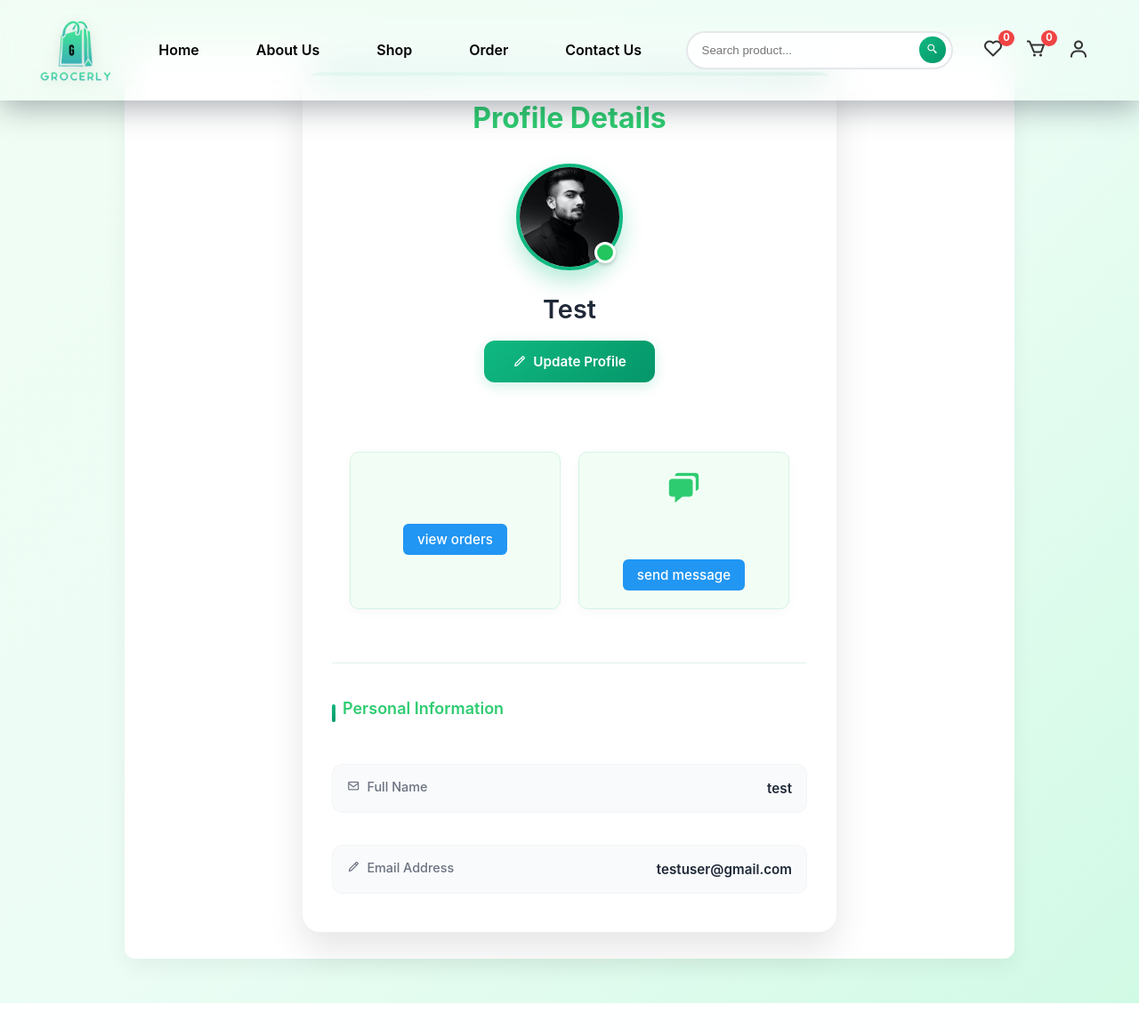
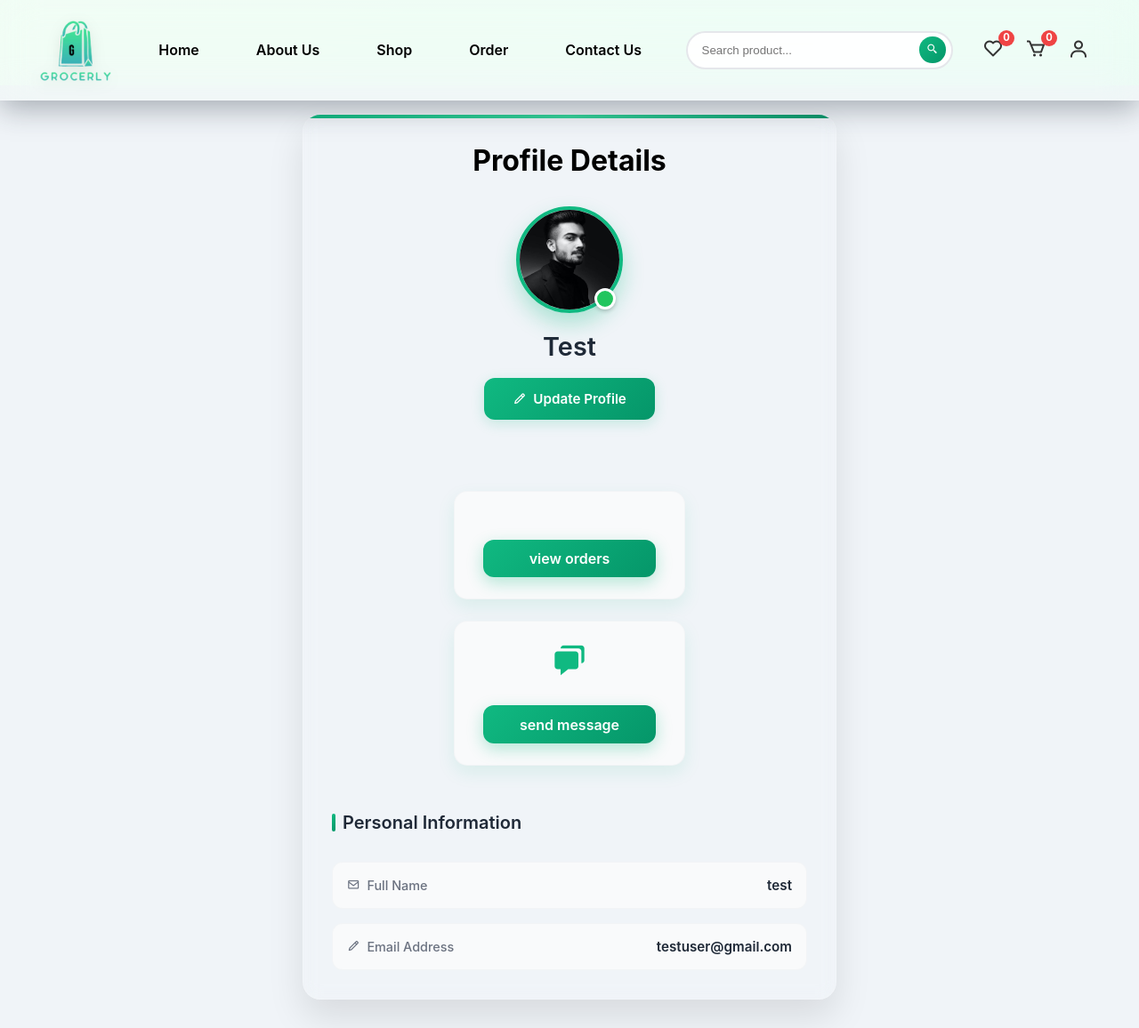
Before and after one commit to thisari-hettiarachchi/Grocerly, a PHP site: page /profile.php in a window 1280 px wide. Shown: the whole page at 89% size. Before the commit the page ends 1128 px from the top, so only its background shows below. Run offline with PHP 8.4, Linux system fonts and the light colour scheme; a user stored in the database is signed in; data comes from the database, SQL or seed files in the repository; data that the repository does not hold is empty.

Commit message:
add to profile.css

```diff
--- /dev/null
+++ b/css/profile.css
@@ -0,0 +1,290 @@
+:root {
+  --primary-color: #10b981;
+  --primary-dark: #059669;
+  --text-primary: #1f2937;
+  --text-secondary: #374151;
+  --text-muted: #6b7280;
+  --text-placeholder: #9ca3af;
+  --border-color: #e5e7eb57;
+}
+
+* {
+  margin: 0;
+  padding: 0;
+  box-sizing: border-box;
+}
+
+body {
+  font-family: "Inter", sans-serif;
+  background: linear-gradient(135deg, #f0fdf4 0%, #ecfdf5 50%, #d1fae5 100%);
+  min-height: 100vh;
+  position: relative;
+}
+
+
+/* profile page */
+.profile-container {
+  display: flex;
+  justify-content: center;
+  align-items: center;
+  min-height: 100vh;
+  background: #f0f4f8;
+  padding: 2rem;
+  margin-top: 6rem;
+}
+
+.user-profile {
+  text-align: center;
+  max-width: 600px;
+  padding: 2rem;
+  border-radius: 20px;
+  box-shadow: 0 20px 40px rgba(0, 0, 0, 0.1);
+  backdrop-filter: blur(10px);
+  border: 1px solid rgba(255, 255, 255, 0.2);
+  position: relative;
+  overflow: hidden;
+}
+
+.user-profile::before {
+  content: "";
+  position: absolute;
+  top: 0;
+  left: 0;
+  right: 0;
+  height: 4px;
+  background: linear-gradient(
+    90deg,
+    var(--primary-color),
+    #34d399,
+    var(--primary-dark)
+  );
+}
+
+.user-profile .heading {
+  text-align: center;
+  margin-bottom: 2rem;
+  position: relative;
+}
+
+.user-profile .user {
+  text-align: center;
+  margin-bottom: 3rem;
+  position: relative;
+}
+
+.user-profile .user .image-container {
+  position: relative;
+  display: inline-block;
+  margin-bottom: 1rem;
+}
+
+.user-profile .user img {
+  width: 120px;
+  height: 120px;
+  border-radius: 50%;
+  object-fit: cover;
+  border: 4px solid var(--primary-color);
+  box-shadow: 0 12px 24px rgba(16, 185, 129, 0.3);
+  transition: all 0.3s ease;
+  position: relative;
+}
+
+.user-profile .user img:hover {
+  transform: scale(1.05);
+  box-shadow: 0 16px 32px rgba(16, 185, 129, 0.3);
+}
+
+.user-profile .user .status-indicator {
+  position: absolute;
+  bottom: 8px;
+  right: 8px;
+  width: 24px;
+  height: 24px;
+  background: #22c55e;
+  border: 3px solid white;
+  border-radius: 50%;
+  box-shadow: 0 2px 4px rgba(0, 0, 0, 0.2);
+}
+
+.user-profile .user .name {
+  font-size: 1.8rem;
+  font-weight: 600;
+  margin-bottom: 0.5rem;
+  text-transform: capitalize;
+  color: var(--text-primary);
+}
+
+.user-profile .user .btn {
+  display: inline-flex;
+  align-items: center;
+  gap: 0.5rem;
+  padding: 0.875rem 2rem;
+  background: linear-gradient(
+    135deg,
+    var(--primary-color),
+    var(--primary-dark)
+  );
+  color: white;
+  text-decoration: none;
+  border-radius: 12px;
+  font-weight: 600;
+  font-size: 0.95rem;
+  transition: all 0.3s ease;
+  box-shadow: 0 4px 15px rgba(16, 185, 129, 0.2);
+  border: none;
+  cursor: pointer;
+  position: relative;
+  overflow: hidden;
+}
+
+.user-profile .user .btn::before {
+  content: "";
+  position: absolute;
+  top: 0;
+  left: -100%;
+  width: 100%;
+  height: 100%;
+  background: linear-gradient(
+    90deg,
+    transparent,
+    rgba(255, 255, 255, 0.2),
+    transparent
+  );
+  transition: left 0.5s ease;
+}
+
+.user-profile .user .btn:hover::before {
+  left: 100%;
+}
+
+.user-profile .user .btn:hover {
+  transform: translateY(-2px);
+  box-shadow: 0 8px 25px rgba(16, 185, 129, 0.2);
+}
+
+.user-profile .user .btn:active {
+  transform: translateY(0);
+}
+
+.user-profile .more-info {
+  display: grid;
+  gap: 1rem;
+}
+
+.user-profile .more-info .title {
+  font-size: 1.25rem;
+  font-weight: 600;
+  color: #1f2937;
+  margin-bottom: 1rem;
+  display: flex;
+  align-items: center;
+  gap: 0.5rem;
+}
+
+.user-profile .more-info .title::before {
+  content: "";
+  width: 4px;
+  height: 20px;
+  background: linear-gradient(
+    135deg,
+    var(--primary-color),
+    var(--primary-dark)
+  );
+  border-radius: 2px;
+}
+
+.user-profile .detail-item {
+  display: flex;
+  justify-content: space-between;
+  align-items: center;
+  padding: 1rem;
+  background: #f9fafb;
+  border-radius: 12px;
+  border: 1px solid var(--border-color);
+  transition: all 0.3s ease;
+  position: relative;
+  gap: 3rem;
+}
+
+.user-profile .detail-item:hover {
+  background: white;
+  box-shadow: 0 4px 12px rgba(16, 185, 129, 0.1);
+  transform: translateY(-2px);
+}
+
+.user-profile .detail-label {
+  color: var(--text-muted);
+  font-weight: 500;
+  font-size: 0.9rem;
+  display: flex;
+  align-items: center;
+  gap: 0.5rem;
+}
+
+.user-profile .detail-value {
+  color: var(--text-primary);
+  font-weight: 600;
+  font-size: 0.95rem;
+}
+.box-container {
+  display: flex;
+  gap: 1.5rem;
+  justify-content: center;
+  flex-wrap: wrap;
+  padding: 2rem;
+}
+
+.box {
+  background: #f9fafb; /* Light background */
+  border: 1px solid var(--border-color);
+  border-radius: 15px;
+  box-shadow: 0 8px 20px rgb(16 185 129 / 0.1);
+  padding: 1.5rem 2rem;
+  width: 260px;
+  transition: all 0.3s ease;
+  cursor: default;
+}
+
+.box:hover {
+  box-shadow: 0 12px 30px rgb(16 185 129 / 0.2);
+  transform: translateY(-5px);
+}
+
+.box .flex {
+  display: flex;
+  flex-direction: column;
+  align-items: center;
+  gap: 1.25rem;
+}
+
+.box h3 {
+  font-size: 2rem;
+  color: var(--text-primary);
+  display: flex;
+  align-items: center;
+  gap: 0.7rem;
+  font-weight: 700;
+}
+
+.box h3 i {
+  color: var(--primary-color);
+  font-size: 2.5rem;
+}
+
+.box .btn {
+  width: 100%;
+  text-align: center;
+  padding: 0.7rem 0;
+  font-weight: 600;
+  font-size: 1rem;
+  border-radius: 12px;
+  background: linear-gradient(135deg, var(--primary-color), var(--primary-dark));
+  box-shadow: 0 6px 18px rgb(16 185 129 / 0.3);
+  color: white;
+  text-decoration: none;
+  transition: background-color 0.3s ease;
+}
+
+.box .btn:hover {
+  background: linear-gradient(135deg, var(--primary-dark), var(--primary-color));
+}
--- a/css/user_styles.css
+++ b/css/user_styles.css
@@ -919,211 +919,6 @@ footer .bottom a:hover {
   transform: translateY(-2px);
 }
 
-/* profile page */
-.profile-container {
-  display: flex;
-  justify-content: center;
-  align-items: center;
-  min-height: 100vh;
-  background: #f0f4f8;
-  padding: 2rem;
-  margin-top: 6rem;
-}
-
-.user-profile {
-  text-align: center;
-  max-width: 600px;
-  padding: 2rem;
-  border-radius: 20px;
-  box-shadow: 0 20px 40px rgba(0, 0, 0, 0.1);
-  backdrop-filter: blur(10px);
-  border: 1px solid rgba(255, 255, 255, 0.2);
-  position: relative;
-  overflow: hidden;
-}
-
-.user-profile::before {
-  content: "";
-  position: absolute;
-  top: 0;
-  left: 0;
-  right: 0;
-  height: 4px;
-  background: linear-gradient(
-    90deg,
-    var(--primary-color),
-    #34d399,
-    var(--primary-dark)
-  );
-}
-
-.user-profile .heading {
-  text-align: center;
-  margin-bottom: 2rem;
-  position: relative;
-}
-
-.user-profile .user {
-  text-align: center;
-  margin-bottom: 3rem;
-  position: relative;
-}
-
-.user-profile .user .image-container {
-  position: relative;
-  display: inline-block;
-  margin-bottom: 1rem;
-}
-
-.user-profile .user img {
-  width: 120px;
-  height: 120px;
-  border-radius: 50%;
-  object-fit: cover;
-  border: 4px solid var(--primary-color);
-  box-shadow: 0 12px 24px rgba(16, 185, 129, 0.3);
-  transition: all 0.3s ease;
-  position: relative;
-}
-
-.user-profile .user img:hover {
-  transform: scale(1.05);
-  box-shadow: 0 16px 32px rgba(16, 185, 129, 0.3);
-}
-
-.user-profile .user .status-indicator {
-  position: absolute;
-  bottom: 8px;
-  right: 8px;
-  width: 24px;
-  height: 24px;
-  background: #22c55e;
-  border: 3px solid white;
-  border-radius: 50%;
-  box-shadow: 0 2px 4px rgba(0, 0, 0, 0.2);
-}
-
-.user-profile .user .name {
-  font-size: 1.8rem;
-  font-weight: 600;
-  margin-bottom: 0.5rem;
-  text-transform: capitalize;
-  color: var(--text-primary);
-}
-
-.user-profile .user .btn {
-  display: inline-flex;
-  align-items: center;
-  gap: 0.5rem;
-  padding: 0.875rem 2rem;
-  background: linear-gradient(
-    135deg,
-    var(--primary-color),
-    var(--primary-dark)
-  );
-  color: white;
-  text-decoration: none;
-  border-radius: 12px;
-  font-weight: 600;
-  font-size: 0.95rem;
-  transition: all 0.3s ease;
-  box-shadow: 0 4px 15px rgba(16, 185, 129, 0.2);
-  border: none;
-  cursor: pointer;
-  position: relative;
-  overflow: hidden;
-}
-
-.user-profile .user .btn::before {
-  content: "";
-  position: absolute;
-  top: 0;
-  left: -100%;
-  width: 100%;
-  height: 100%;
-  background: linear-gradient(
-    90deg,
-    transparent,
-    rgba(255, 255, 255, 0.2),
-    transparent
-  );
-  transition: left 0.5s ease;
-}
-
-.user-profile .user .btn:hover::before {
-  left: 100%;
-}
-
-.user-profile .user .btn:hover {
-  transform: translateY(-2px);
-  box-shadow: 0 8px 25px rgba(16, 185, 129, 0.2);
-}
-
-.user-profile .user .btn:active {
-  transform: translateY(0);
-}
-
-.user-profile .more-info {
-  display: grid;
-  gap: 1rem;
-}
-
-.user-profile .more-info .title {
-  font-size: 1.25rem;
-  font-weight: 600;
-  color: #1f2937;
-  margin-bottom: 1rem;
-  display: flex;
-  align-items: center;
-  gap: 0.5rem;
-}
-
-.user-profile .more-info .title::before {
-  content: "";
-  width: 4px;
-  height: 20px;
-  background: linear-gradient(
-    135deg,
-    var(--primary-color),
-    var(--primary-dark)
-  );
-  border-radius: 2px;
-}
-
-.user-profile .detail-item {
-  display: flex;
-  justify-content: space-between;
-  align-items: center;
-  padding: 1rem;
-  background: #f9fafb;
-  border-radius: 12px;
-  border: 1px solid var(--border-color);
-  transition: all 0.3s ease;
-  position: relative;
-  gap: 3rem;
-}
-
-.user-profile .detail-item:hover {
-  background: white;
-  box-shadow: 0 4px 12px rgba(16, 185, 129, 0.1);
-  transform: translateY(-2px);
-}
-
-.user-profile .detail-label {
-  color: var(--text-muted);
-  font-weight: 500;
-  font-size: 0.9rem;
-  display: flex;
-  align-items: center;
-  gap: 0.5rem;
-}
-
-.user-profile .detail-value {
-  color: var(--text-primary);
-  font-weight: 600;
-  font-size: 0.95rem;
-}
-
 /* about page hero section*/
 .banner {
   background-image: url("../images/banner.jpg");
@@ -2504,126 +2299,3 @@ footer .bottom a:hover {
     font-weight: 500;
     margin-bottom: 2rem;
 }
-/* profile page*/
-
-/* Profile Container */
-.profile-container {
-  max-width: 1000px;
-  margin: 50px auto;
-  background: #fff;
-  border-radius: 12px;
-  padding: 30px;
-  box-shadow: 0 10px 25px rgba(0, 0, 0, 0.05);
-}
-
-/* Heading */
-.user-profile .heading h1 {
-  text-align: center;
-  color: #2ecc71;
-  margin-bottom: 20px;
-}
-
-/* Profile Image */
-.image-container {
-  position: relative;
-  margin: auto;
-  width: 120px;
-  height: 120px;
-}
-.logo-img {
-  width: 100%;
-  height: 100%;
-  object-fit: cover;
-  border-radius: 50%;
-  border: 4px solid #2ecc71;
-}
-.status-indicator {
-  position: absolute;
-  bottom: 5px;
-  right: 5px;
-  width: 14px;
-  height: 14px;
-  background-color: #2ecc71;
-  border: 2px solid #fff;
-  border-radius: 50%;
-}
-
-/* Name and Button */
-.name {
-  text-align: center;
-  font-size: 22px;
-  font-weight: 600;
-  margin-top: 10px;
-}
-.btn {
-  display: inline-block;
-  background-color: #2ecc71;
-  color: white;
-  padding: 8px 18px;
-  border-radius: 6px;
-  margin-top: 10px;
-  text-decoration: none;
-  transition: 0.3s;
-}
-.btn:hover {
-  background-color: #27ae60;
-}
-
-/* Box Container */
-.box-container {
-  display: flex;
-  gap: 20px;
-  margin: 30px 0;
-  justify-content: center;
-}
-.box {
-  background: #f2fef5;
-  border: 1px solid #d4f3e2;
-  border-radius: 10px;
-  padding: 20px;
-  flex: 1;
-  text-align: center;
-  box-shadow: 0 4px 12px rgba(0, 0, 0, 0.03);
-}
-.box .flex {
-  display: flex;
-  flex-direction: column;
-  align-items: center;
-}
-.box i {
-  font-size: 40px;
-  color: #2ecc71;
-  margin-bottom: 10px;
-}
-.box h3 {
-  font-size: 24px;
-  color: #333;
-  margin: 5px 0;
-}
-
-/* More Info Section */
-.more-info {
-  border-top: 1px solid #e0f0e9;
-  padding-top: 20px;
-}
-.more-info .title span {
-  font-size: 18px;
-  font-weight: 600;
-  color: #2ecc71;
-  margin-bottom: 10px;
-  display: inline-block;
-}
-.detail-item {
-  margin: 10px 0;
-}
-.detail-label {
-  display: block;
-  font-weight: 500;
-  color: #555;
-  margin-bottom: 4px;
-}
-.detail-value {
-  color: #222;
-  font-size: 16px;
-  padding-left: 5px;
-}
--- a/profile.php
+++ b/profile.php
@@ -46,6 +46,8 @@
 
         <link rel="stylesheet" type="text/css" href="css/user_styles.css">
 
+        <link rel="stylesheet" type="text/css" href="css/profile.css">
+
         <link rel="shortcut icon" href="images/fav.png" type="image/svg+xml">
 
         <link rel="stylesheet" href="https://cdnjs.cloudflare.com/ajax/libs/font-awesome/6.2.0/css/all.min.css">
@@ -77,17 +79,17 @@
 
                     <div class="box">
                         <div class="flex">
-                            <i class="bx bxs-menu"></i>
-                            <h3><?$total_orders; ?></h3>
+
+                            <h3><i class="bx bxs-menu"></i><?$total_orders; ?></h3>
                             <a href="order.php" class="btn">view orders</a>
                         </div>
                     </div>
 
                     <div class="box">
                         <div class="flex">
-                            <i class="bx bxs-chat"></i>
-                            <h3><?$total_message; ?></h3>
-                            <a href="contact.php" class="btn">send message</a>
+
+                            <h3><i class="bx bxs-chat"></i><?$total_message; ?></h3>
+                            <a href="contact_us.php" class="btn">send message</a>
                         </div>
                     </div>
 
```
